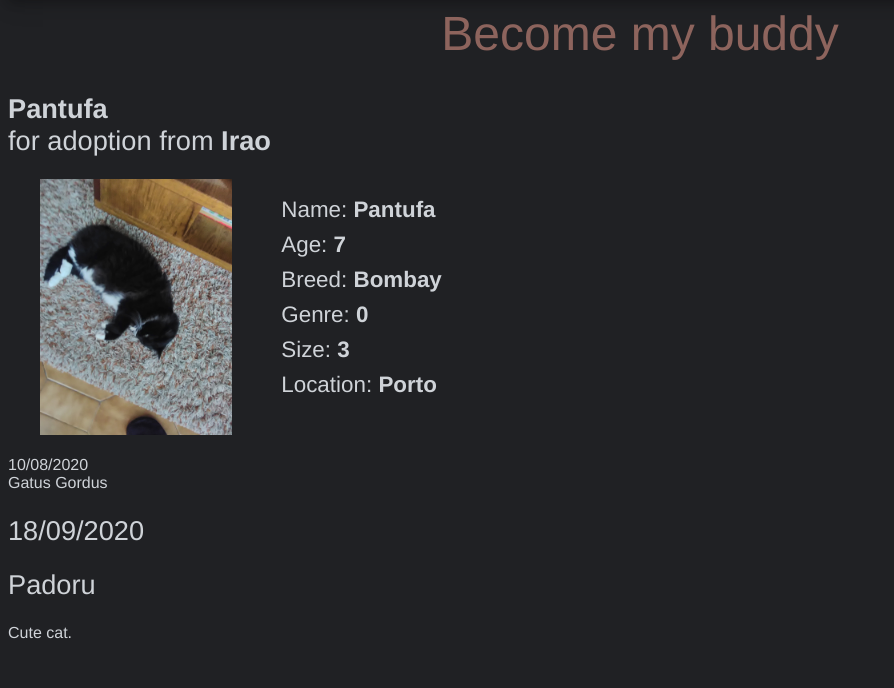
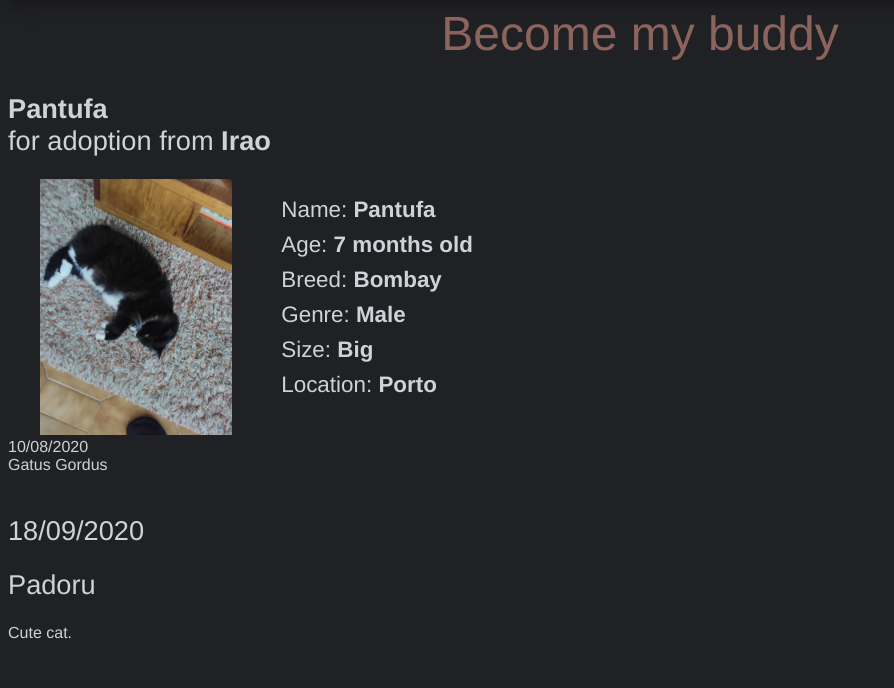
Before and after one commit to JoaoCostaIFG/LTW, a PHP site: page /pages/post.php?post_id=1 in a window 1280 px wide. Shown: the part 558-1246 px from the top of the page, without its empty margins (0-894 px from the left). Run offline with PHP 8.4, Linux system fonts and the light colour scheme; data comes from the database, SQL or seed files in the repository.

Commit message:
Parsed db ints to text.

```diff
--- a/css/style.css
+++ b/css/style.css
@@ -188,7 +188,7 @@ h4 a {
   width: 16em;
   height: 16em;
 
-  border-radius: 12px 12px 0px 0px;
+  border-radius: 12px;
   background-size: contain;
   float: left;
 }
--- a/database/database.sql
+++ b/database/database.sql
@@ -41,8 +41,8 @@ create table PetPost(
     id INTEGER PRIMARY KEY,
     name TEXT NOT NULL,
     age INTEGER,
-    gender INTEGER CHECK (gender = 1 OR gender = 0),
-    size INTEGER,
+    gender INTEGER CHECK (gender = 1 OR gender = 0), -- 0 male, 1 female
+    size INTEGER CHECK (size = 1 OR size = 2 OR size = 3), -- 1 small, 2 medium, 3 big
     description TEXT NOT NULL,
     date DATE NOT NULL,
     color_id INTEGER REFERENCES Color(id),
--- a/templates/tpl_post.php
+++ b/templates/tpl_post.php
@@ -11,20 +11,54 @@
     <div class="petpost-img" style="background: url(../static/images/<?php echo $post['photo_path']; ?>) no-repeat center /auto 100%"></div>
     <ul class="petpost">
       <li>Name: <b><?php echo $post['name']; ?></b></li>
-      <li>Age: <b><?php echo $post['age']; ?></b></li>
+      <li>Age: <b>
+<?php
+  $years=intdiv($post['age'], 12);
+  $months=$post['age'] % 12;
+  if ($years == 0) {
+    if ($months != 0)
+      echo $months . " months old";
+    else
+      echo "0 years old";
+  }
+  else {
+    echo $years . " years";
+    if ($months != 0)
+      echo " and " . $months . " months old";
+    else
+      echo " old";
+  }
+?>
+      </b></li>
       <li>Breed: <b><?php echo $post['species']; ?></b></li>
-      <li>Genre: <b><?php echo $post['gender']; ?></b></li>
-      <li>Size: <b><?php echo $post['size']; ?></b></li>
+      <li>Genre: <b>
+<?php
+  if ($post['gender'] == 0)
+    echo "Male";
+  else
+    echo "Female";
+?>
+      </b></li>
+      <li>Size: <b>
+<?php
+  if ($post['size'] == 1)
+    echo "Small";
+  else if ($post['size'] == 2)
+    echo "Medium";
+  else
+    echo "Big";
+?></b></li>
       <li>Location: <b><?php echo $post['location']; ?></b></li>
     </ul>
 
     <br>
     <br>
-    <br>
 
-    <?php echo $post['date']; ?> <br>
+    <?php echo $post['date']; ?>
 
-    <?php echo $post['description']; ?>
+    <div class="petpost-description">
+      <?php echo $post['description']; ?>
+    </div>
 
     <?php
     foreach($comments as $comment) {
```
